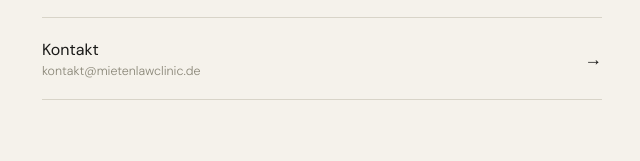
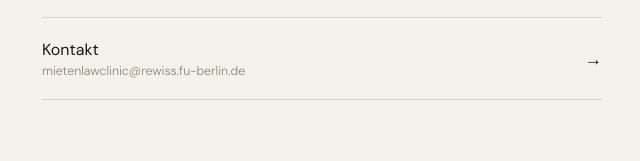
Before and after one commit to mietencheck/mietenlawclinic.de, a plain HTML site: page index.html in a window 1280 px wide. Shown: the part 455-616 px from the top of the page, 318-958 px from the left. Drawn offline with nearby package versions, Linux system fonts and the light colour scheme.

Commit message:
Update email

```diff
--- a/index.html
+++ b/index.html
@@ -154,10 +154,10 @@
         </div>
         <span class="arrow">→</span>
       </a>
-      <a href="mailto:kontakt@mietenlawclinic.de" class="link-item" target="_blank">
+      <a href="mailto:mietenlawclinic@rewiss.fu-berlin.de" class="link-item" target="_blank">
         <div>
           <div class="link-label">Kontakt</div>
-          <div class="link-sub">kontakt@mietenlawclinic.de</div>
+          <div class="link-sub">mietenlawclinic@rewiss.fu-berlin.de</div>
         </div>
         <span class="arrow">→</span>
       </a>
```
